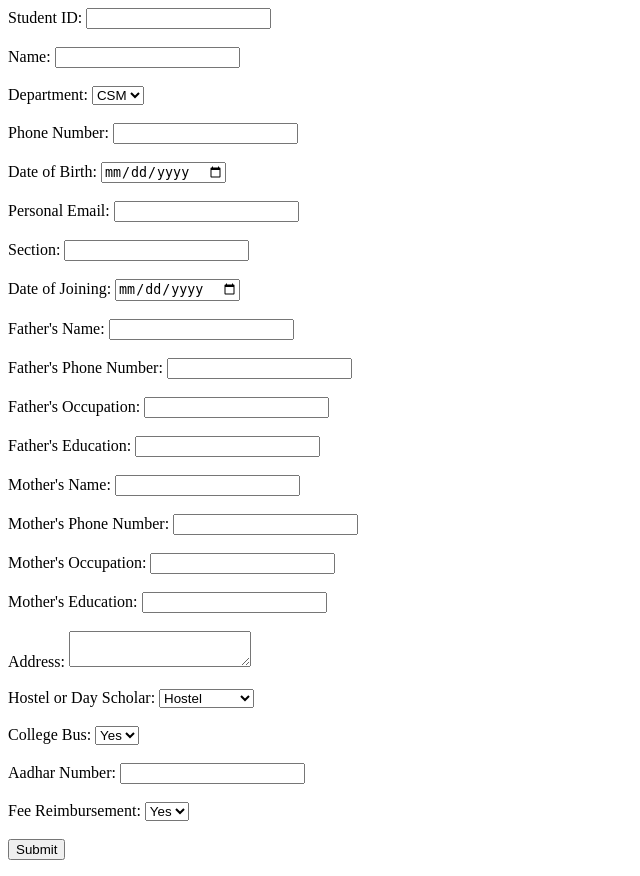
After one commit to likhita-maddala/CampusAcademicManagementPortal, a Django app: page /add_student/ in a window 1280 px wide. The commit adds this page. Shown: the whole page, without its empty margins (0-640 px from the left). Run offline with Django 5.2, Linux system fonts and the light colour scheme.

Commit message:
-updated admin page

```diff
--- a/CampusAcademicManagement/CampusAcademicManagement/settings.py
+++ b/CampusAcademicManagement/CampusAcademicManagement/settings.py
@@ -78,8 +78,8 @@ DATABASES = {
     "default": {
         "ENGINE": "django.db.backends.mysql",
         "NAME": "anitsdb",
-        "USER": "harshini",
-        "PASSWORD": "harshini",
+        "USER": "root",
+        "PASSWORD": "bhagyasree@000",
         "HOST": "localhost",
         "PORT": "3306",
     }
--- /dev/null
+++ b/CampusAcademicManagement/authentication/templates/admin_anits/add_student_information.html
@@ -0,0 +1,96 @@
+<form method="POST" action="{% url 'add_student_information' %}">
+    {% csrf_token %}
+
+    <!-- Student ID -->
+    <label for="studentID">Student ID:</label>
+    <input type="text" id="studentID" name="studentID" required><br><br>
+
+    <!-- Name -->
+    <label for="name">Name:</label>
+    <input type="text" id="name" name="name" required><br><br>
+
+    <!-- Department -->
+    <label for="deptID">Department:</label>
+    <select id="deptID" name="deptID" required>
+        <option value="a100">CSM</option>
+        <option value="a101">CSD</option>
+    </select><br><br>
+
+    <!-- Phone Number -->
+    <label for="phnNo">Phone Number:</label>
+    <input type="text" id="phnNo" name="phnNo" required><br><br>
+
+    <!-- Date of Birth -->
+    <label for="dob">Date of Birth:</label>
+    <input type="date" id="dob" name="dob" required><br><br>
+
+    <!-- Personal Email -->
+    <label for="personalMail">Personal Email:</label>
+    <input type="email" id="personalMail" name="personalMail" required><br><br>
+
+    <!-- Section -->
+    <label for="section">Section:</label>
+    <input type="text" id="section" name="section" required><br><br>
+
+    <!-- Date of Joining -->
+    <label for="date_of_joining">Date of Joining:</label>
+    <input type="date" id="date_of_joining" name="date_of_joining" required><br><br>
+
+    <!-- Father Details -->
+    <label for="fathername">Father's Name:</label>
+    <input type="text" id="fathername" name="fathername" required><br><br>
+
+    <label for="fatherphn">Father's Phone Number:</label>
+    <input type="text" id="fatherphn" name="fatherphn" required><br><br>
+
+    <label for="father_occupation">Father's Occupation:</label>
+    <input type="text" id="father_occupation" name="father_occupation" required><br><br>
+
+    <label for="fatherEducation">Father's Education:</label>
+    <input type="text" id="fatherEducation" name="fatherEducation" required><br><br>
+
+    <!-- Mother Details -->
+    <label for="mothername">Mother's Name:</label>
+    <input type="text" id="mothername" name="mothername" required><br><br>
+
+    <label for="motherphn">Mother's Phone Number:</label>
+    <input type="text" id="motherphn" name="motherphn" required><br><br>
+
+    <label for="mother_occupation">Mother's Occupation:</label>
+    <input type="text" id="mother_occupation" name="mother_occupation" required><br><br>
+
+    <label for="motherEducation">Mother's Education:</label>
+    <input type="text" id="motherEducation" name="motherEducation" required><br><br>
+
+    <!-- Address -->
+    <label for="address">Address:</label>
+    <textarea id="address" name="address" required></textarea><br><br>
+
+    <!-- Hostel or Day Scholar -->
+    <label for="hostel_or_dayScholar">Hostel or Day Scholar:</label>
+    <select id="hostel_or_dayScholar" name="hostel_or_dayScholar" required>
+        <option value="hostel">Hostel</option>
+        <option value="dayscholar">Day Scholar</option>
+    </select><br><br>
+
+    <!-- College Bus -->
+    <label for="collegeBus">College Bus:</label>
+    <select id="collegeBus" name="collegeBus" required>
+        <option value="yes">Yes</option>
+        <option value="no">No</option>
+    </select><br><br>
+
+    <!-- Aadhar Number -->
+    <label for="aadharNo">Aadhar Number:</label>
+    <input type="text" id="aadharNo" name="aadharNo" required><br><br>
+
+    <!-- Fee Reimbursement -->
+    <label for="fee_reimbursement">Fee Reimbursement:</label>
+    <select id="fee_reimbursement" name="fee_reimbursement" required>
+        <option value="yes">Yes</option>
+        <option value="no">No</option>
+    </select><br><br>
+
+    <!-- Submit button -->
+    <button type="submit">Submit</button>
+</form>
--- a/CampusAcademicManagement/authentication/templates/admin_anits/admin-home.html
+++ b/CampusAcademicManagement/authentication/templates/admin_anits/admin-home.html
@@ -68,15 +68,12 @@
         <div class="sidebar">
             <h1>Campus Genius</h1>
             <ul>
-                <li><a href="#">Dashboard</a></li>
                 <li><a href="#">My Profile</a></li>
                 <li><a href="{% url 'admin_club' %}">Clubs</a></li>
-                <li><a href="#">Achievements</a></li>
                 <li><a href="{% url 'feedback_page' %}">Feedback</a></li>
                 <li><a href="#">Event Registration</a></li>
                 <li><a href="#">Announcements</a></li>
-                <li><a href="#">Student Information</a></li>
-                <li><a href="#">Faculty Information</a></li>
+                <li><a href="{% url 'add_student_information' %}">Add Student</a></li>
             </ul>
         </div>
         <div class="main-content">
--- /dev/null
+++ b/CampusAcademicManagement/authentication/templates/error_page.html
@@ -0,0 +1,6 @@
+<!DOCTYPE html>
+<html>
+    <body>
+        <h1>Error found</h1>
+    </body>
+</html>
--- a/CampusAcademicManagement/authentication/urls.py
+++ b/CampusAcademicManagement/authentication/urls.py
@@ -14,4 +14,5 @@ urlpatterns = [
     path("admin_anits/home/", views.admin_home, name="admin_home"),
     path("club/", views.admin_club, name="admin_club"),
     path("feedback/", views.feedback_page, name="feedback_page"),
+    path('add_student/', views.add_student_information, name='add_student_information'),
 ]
--- a/CampusAcademicManagement/authentication/views.py
+++ b/CampusAcademicManagement/authentication/views.py
@@ -4,6 +4,7 @@ from django.db import connection
 from .forms import LoginForm
 from decimal import Decimal
 from django.utils.timezone import now
+from .models import Student, Authentication, StudentPersonalInfo, Roles
 
 
 # Login view
@@ -173,7 +174,7 @@ def student_profile_view(request):
             SELECT studentID, name, deptID, phnNo, dob, personalMail, section,
                    date_of_joining, fathername, mothername, fatherphn, motherphn,
                    father_occupation, mother_occupation, fatherEducation, motherEducation,
-                   address, hostel_or_dayScholar, collegeBus, aadharNo, fee_reimbursement
+                   address, hostel_or_dayScholar, collegeBus, adhaarNo, fee_reimbursement
             FROM studentpersonalinfo
             WHERE studentID = %s
             """,
@@ -481,3 +482,72 @@ def feedback_page(request):
         "admin_anits/admin-feedback.html",
         {"feedback_data": feedback_data, "suggestion_types": suggestion_types},
     )
+
+
+from django.http import HttpResponseRedirect
+from django.urls import reverse
+
+
+def add_student_information(request):
+    if request.method == 'POST':
+        # Get the data from the form
+        studentID = request.POST['studentID']
+        name = request.POST['name']
+        deptID = request.POST['deptID']
+        phnNo = request.POST['phnNo']
+        dob = request.POST['dob']
+        personalMail = request.POST['personalMail']
+        section = request.POST['section']
+        date_of_joining = request.POST['date_of_joining']
+        fathername = request.POST['fathername']
+        fatherphn = request.POST['fatherphn']
+        father_occupation = request.POST['father_occupation']
+        fatherEducation = request.POST['fatherEducation']
+        mothername = request.POST['mothername']
+        motherphn = request.POST['motherphn']
+        mother_occupation = request.POST['mother_occupation']
+        motherEducation = request.POST['motherEducation']
+        address = request.POST['address']
+        hostel_or_dayScholar = request.POST['hostel_or_dayScholar']
+        collegeBus = request.POST['collegeBus']
+        aadharNo = request.POST['aadharNo']
+        fee_reimbursement = request.POST['fee_reimbursement']
+
+        # Insert into roles table
+        with connection.cursor() as cursor:
+            cursor.execute("""
+                INSERT INTO roles (rollno, role)
+                VALUES (%s, %s)
+            """, [studentID, 'student'])
+
+        # Insert into student table
+        with connection.cursor() as cursor:
+            cursor.execute("""
+                INSERT INTO student (studentID, name)
+                VALUES (%s, %s)
+            """, [studentID, name])
+
+        # Insert into authentication table (with password 'anits123')
+        with connection.cursor() as cursor:
+            cursor.execute("""
+                INSERT INTO authentication (rollno, password, email)
+                VALUES (%s, %s, %s)
+            """, [studentID, 'anits123', personalMail])
+
+        # Insert into studentpersonalinfo table
+        with connection.cursor() as cursor:
+            cursor.execute("""
+                INSERT INTO studentpersonalinfo (
+                    studentID, deptID, phnNo, dob, personalMail, section, date_of_joining, fathername,
+                    mothername, fatherphn, motherphn, father_occupation, mother_occupation, fatherEducation,
+                    motherEducation, address, hostel_or_dayScholar, collegeBus, adhaarNo, fee_reimbursement
+                )
+                VALUES (%s, %s, %s, %s, %s, %s, %s, %s, %s, %s, %s, %s, %s, %s, %s, %s, %s, %s, %s, %s)
+            """, [studentID, deptID, phnNo, dob, personalMail, section, date_of_joining, fathername,
+                  mothername, fatherphn, motherphn, father_occupation, mother_occupation, fatherEducation,
+                  motherEducation, address, hostel_or_dayScholar, collegeBus, aadharNo, fee_reimbursement])
+
+        # Redirect to a success page or back to the form
+        return HttpResponseRedirect(reverse('add_student_information'))  # Redirect to the add_student page
+
+    return render(request, 'admin_anits/add_student_information.html')
```
Also changed, not shown: CampusAcademicManagement/authentication/models.py (+31 -0 lines), CampusAcademicManagement/authentication/migrations/0004_student_studentpersonalinfo.py (added).
